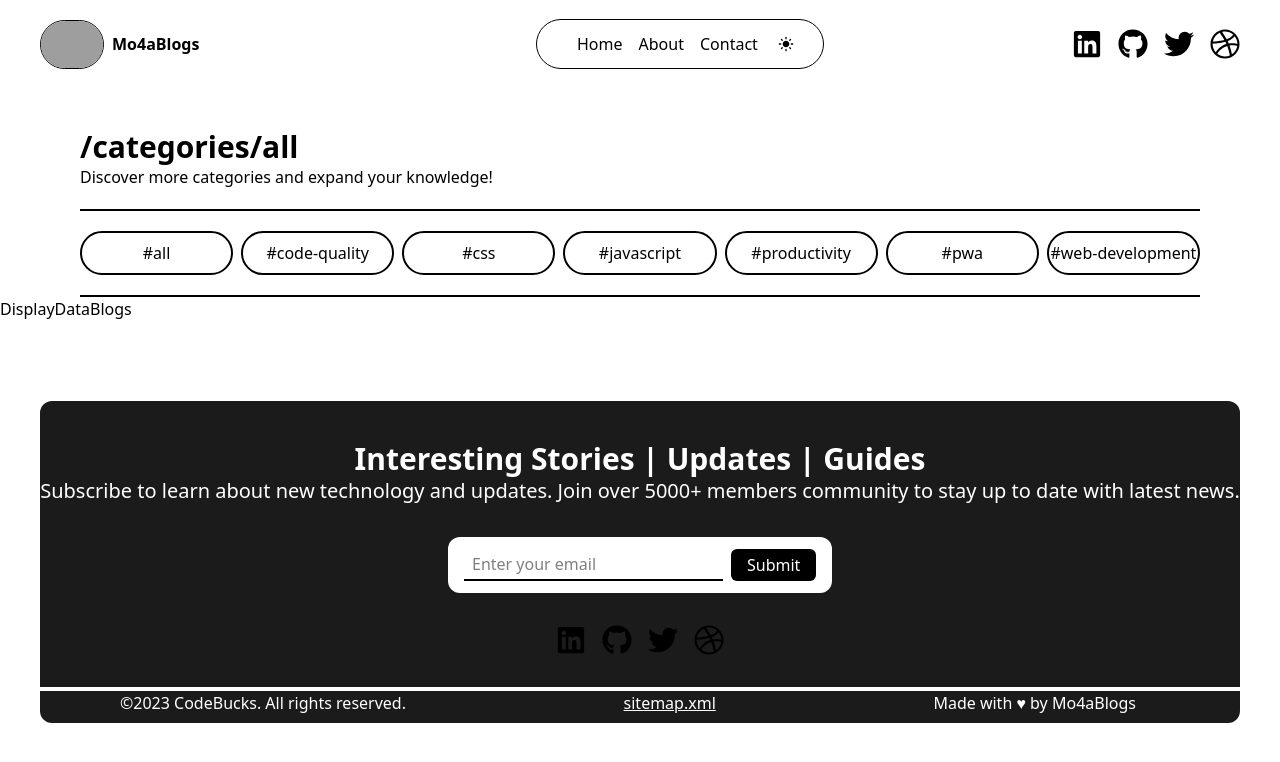
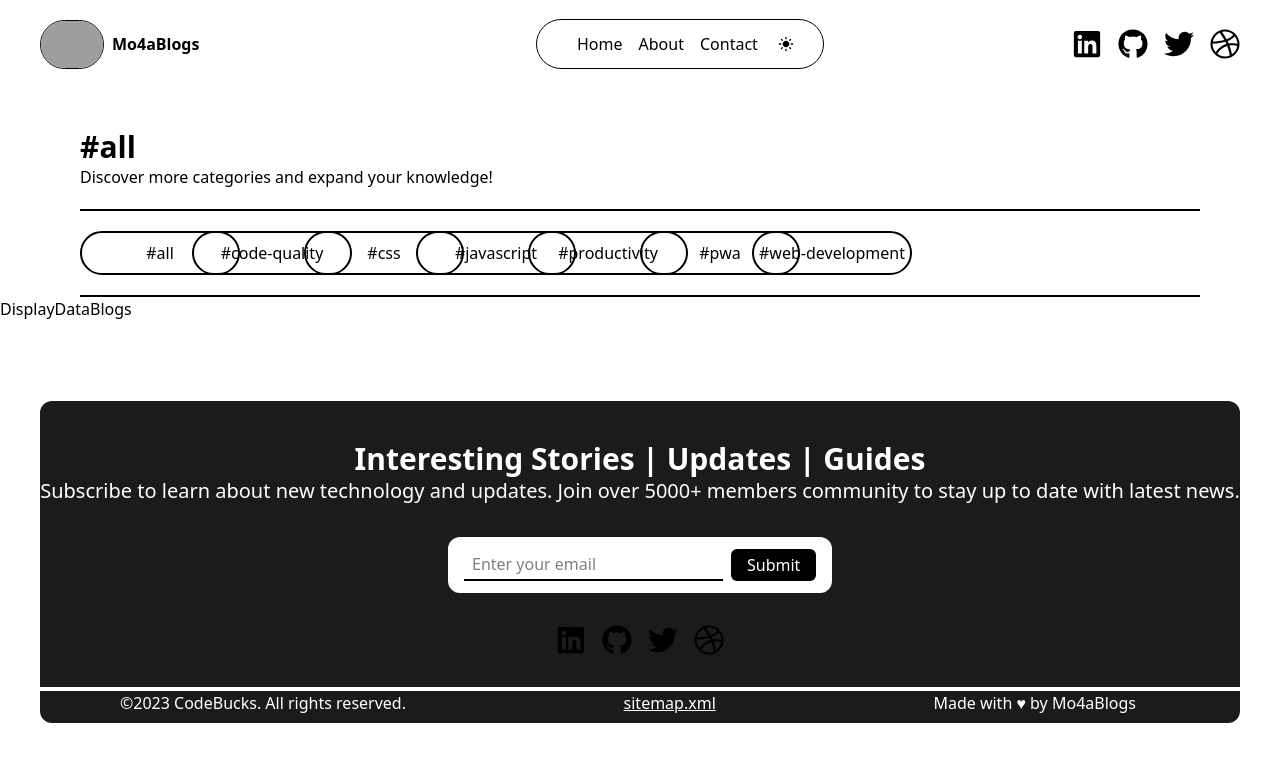
Before and after one commit to moshaosama/Blog, a React (Vite) app: page /categories/all in a window 1280 px wide. Shown: the top 762 px of the page. Built offline with nearby package versions, Linux system fonts and the light colour scheme; grey boxes are pictures that could not be loaded.

Commit message:
added: category data and details components

```diff
--- a/src/Components/molecules/CategoryData.tsx
+++ b/src/Components/molecules/CategoryData.tsx
@@ -1,3 +1,4 @@
+import { Link } from "react-router";
 import { useTheme } from "../../Context/ThemeContext";
 import { Categroies } from "../../Data/Categories";
 import useSetActiveElement from "../../Hooks/useSetActiveElement";
@@ -7,20 +8,19 @@ export const CategoryData = () => {
   const { theme } = useTheme();
   const { handleClick } = useSetActiveElement();
   return (
-    <div className="flex gap-2">
+    <div className="grid grid-cols-10 max-sm:grid-cols-2 max-sm:gap-5">
       {Categroies?.map((data) => (
-        <button
-          value={data.name}
-          onClick={handleClick}
+        <div
+          onClick={(e: any) => handleClick(e, data.name)}
           className={cn(
-            "border-2 w-40 mt-5 rounded-4xl cursor-pointer transition-all duration-500 py-2",
+            "border-2 w-40 mt-5 flex justify-center rounded-4xl cursor-pointer transition-all duration-500 py-2",
             theme == "light"
               ? "hover:bg-black hover:text-white border-black text-black"
               : " hover:bg-white hover:text-black border-white text-white"
           )}
         >
-          {data.name}
-        </button>
+          <Link to={`/categories/${data.name.slice(1)}`}>{data.name}</Link>
+        </div>
       ))}
     </div>
   );
--- a/src/Components/molecules/CategoryDetails.tsx
+++ b/src/Components/molecules/CategoryDetails.tsx
@@ -6,7 +6,7 @@ const CategoryDetails = () => {
   return (
     <>
       <Text_Elements>
-        <h1 className="text-3xl font-bold">{pathname}</h1>
+        <h1 className="text-3xl font-bold">#{pathname.slice(12)}</h1>
         <p>Discover more categories and expand your knowledge!</p>
       </Text_Elements>
     </>
```
